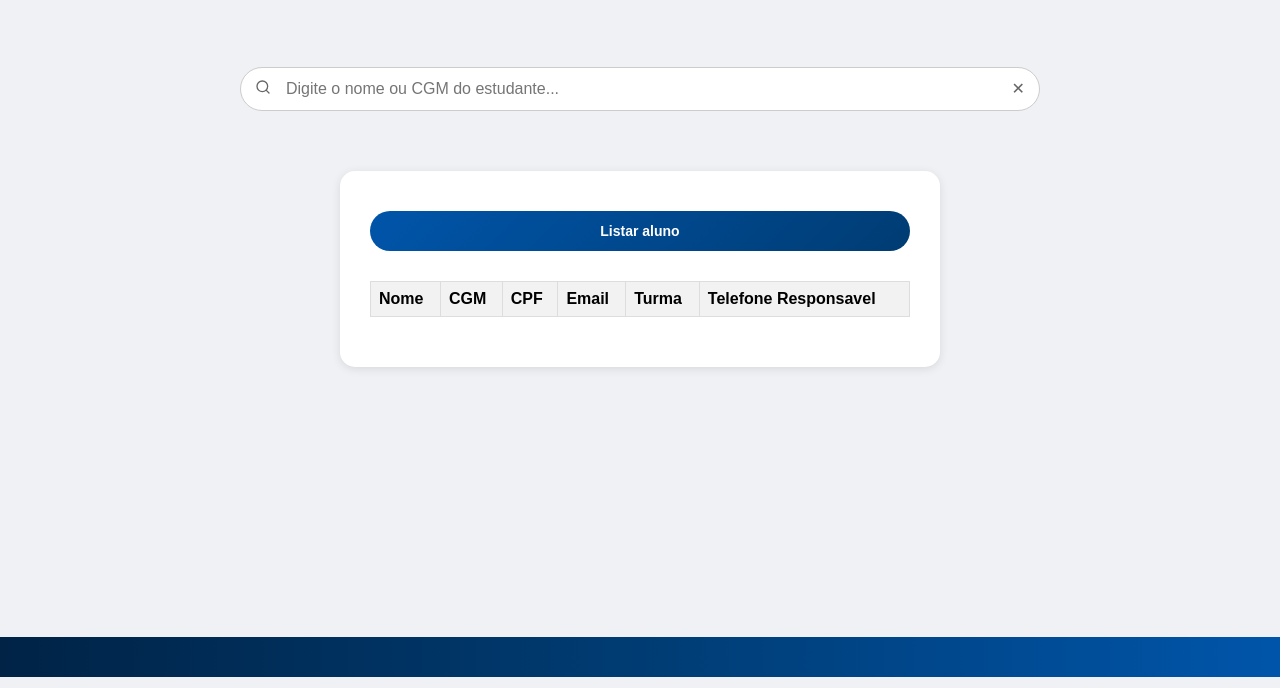
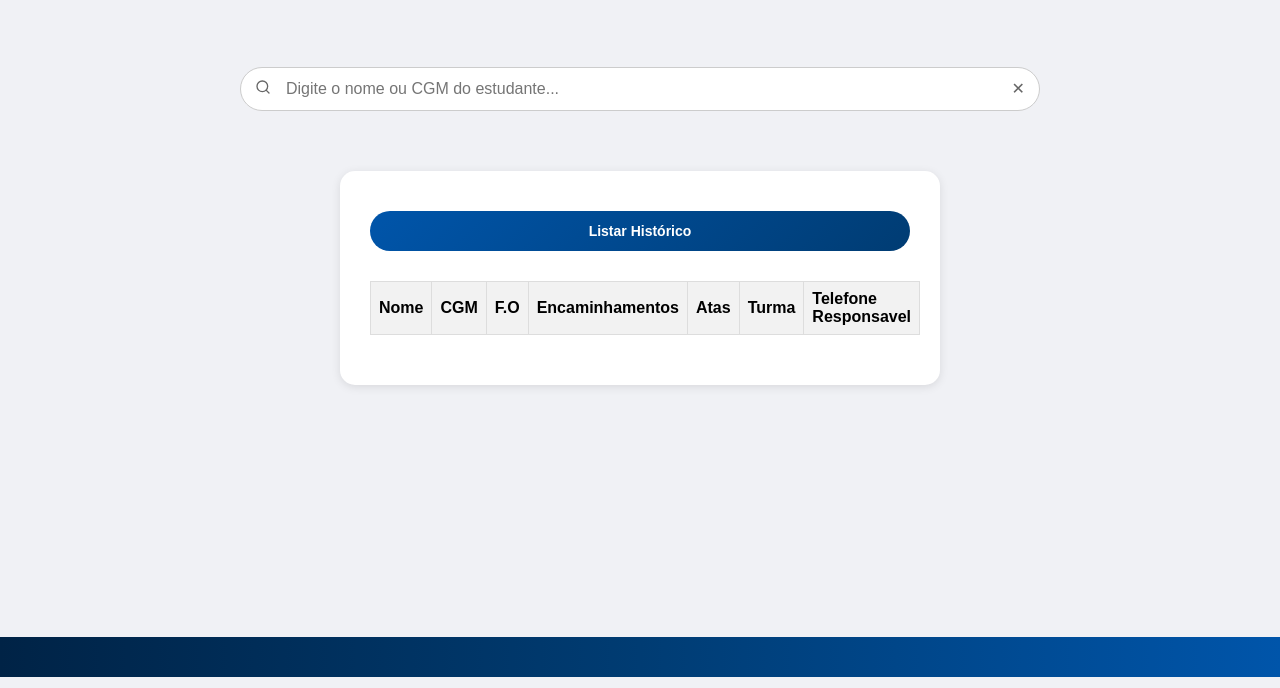
Before and after one commit to juliabeatriz09/leviticos, a plain HTML site: page public/consulta.html in a window 1280 px wide. Shown: the part 112-800 px from the top of the page. Drawn offline with Linux system fonts and the light colour scheme.

Commit message:
Update consulta.html

```diff
--- a/public/consulta.html
+++ b/public/consulta.html
@@ -163,25 +163,24 @@
 
         <!-- Informações do Estudante (exemplo estático) -->
         <div class="student-info" id="studentInfo">
-             <button type="button" onclick="listarAlunos()" class="alinhaBtns">Listar aluno</button>
+             <button type="button"  class="alinhaBtns">Listar Histórico</button>
 
-      <table>
+        <table>
         <thead>
             <tr>
-
                 <th>Nome</th>
                 <th>CGM</th>
-                <th>CPF</th>
-                <th>Email</th>
+                <th>F.O</th>
+                <th>Encaminhamentos</th>
+                <th>Atas</th>
                 <th>Turma</th>
                 <th>Telefone Responsavel</th>
-
             </tr>
         </thead>
-        <tbody id="tabela-aluno">
+        <tbody >
             <!-- Linhas serão preenchidas pelo JavaScript -->
         </tbody>
-    </table>
+        </table>
 
         </div>
 
```
